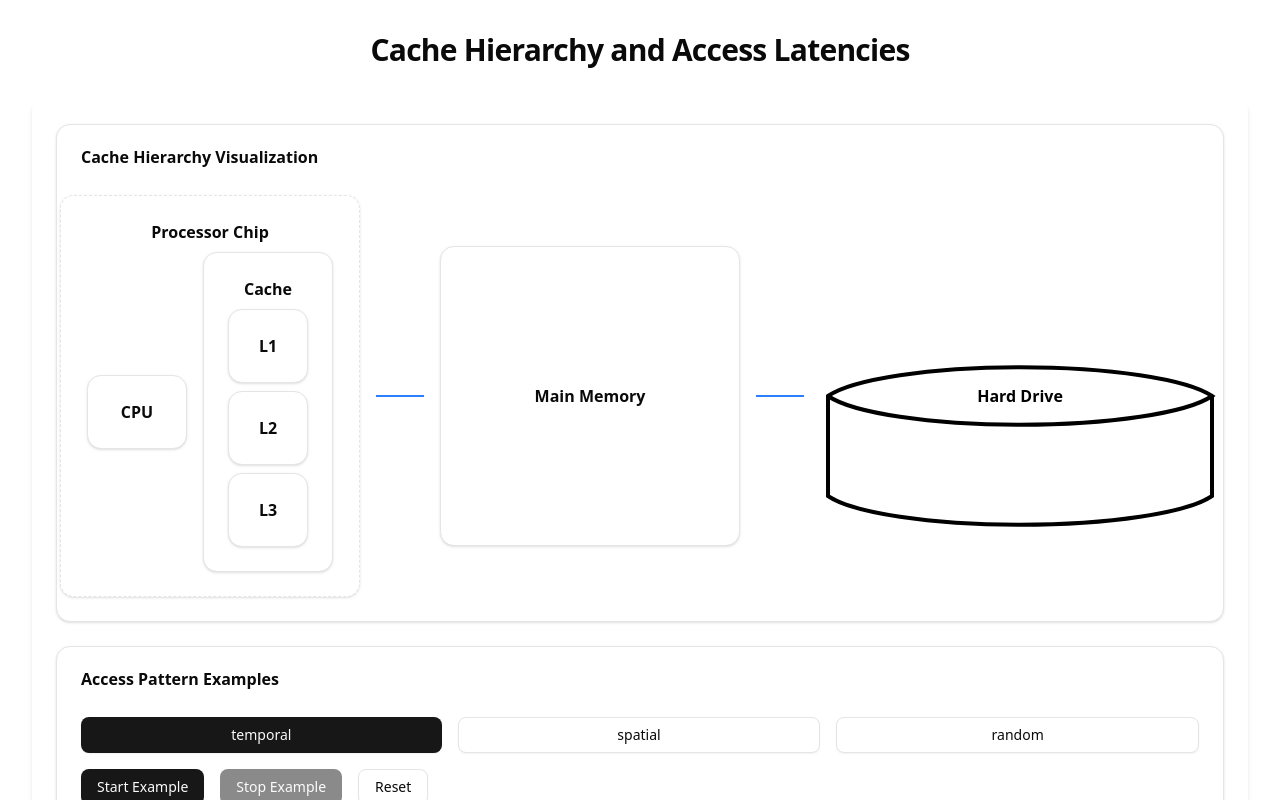
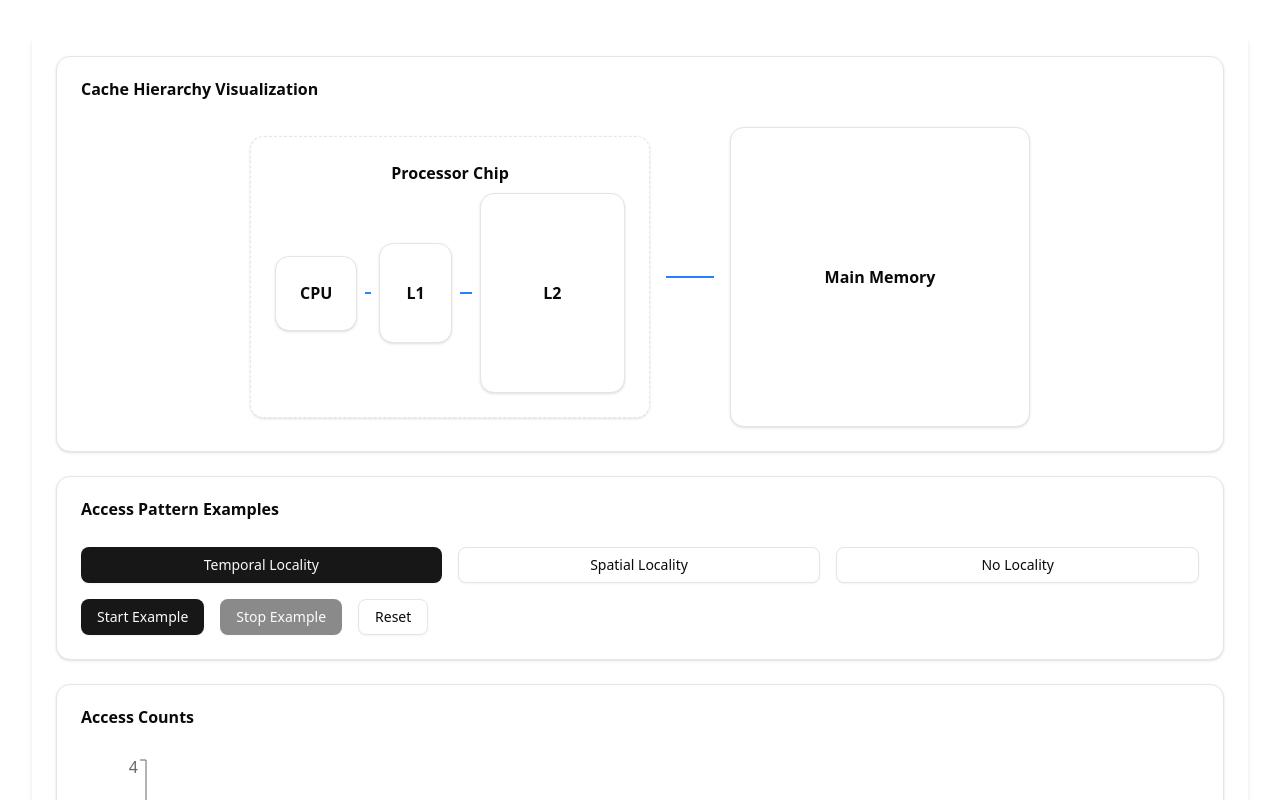
Before and after one commit to Goodr-Interactive/viz-computer-systems, a React (Vite) app: page /csc368/caches in a window 1280 px wide. Shown: the top 800 px of the page. Built offline with nearby package versions, Linux system fonts and the light colour scheme.

Commit message:
refactor

```diff
--- a/package.json
+++ b/package.json
@@ -23,7 +23,7 @@
     "@radix-ui/react-popover": "^1.1.13",
     "@radix-ui/react-progress": "^1.1.6",
     "@radix-ui/react-radio-group": "^1.3.6",
-    "@radix-ui/react-scroll-area": "^1.2.8",
+    "@radix-ui/react-scroll-area": "^1.2.9",
     "@radix-ui/react-select": "^2.2.4",
     "@radix-ui/react-separator": "^1.1.6",
     "@radix-ui/react-slider": "^1.3.4",
--- a/src/pages/csc368/cache/caches.tsx
+++ b/src/pages/csc368/cache/caches.tsx
@@ -5,10 +5,6 @@ import { CacheHierarchyVisualization } from "./components";
 export const Caches: React.FunctionComponent = () => {
   return (
     <div className="flex min-h-screen flex-col items-center gap-6 p-8">
-      <h1 className="mb-2 scroll-m-20 text-3xl font-bold tracking-tight">
-        Cache Hierarchy and Access Latencies
-      </h1>
-
       <div className="w-full max-w-7xl rounded-lg bg-white p-6 shadow-md">
         <CacheHierarchyVisualization />
       </div>
--- a/src/pages/csc368/cache/components/CacheHierarchyVisualization.tsx
+++ b/src/pages/csc368/cache/components/CacheHierarchyVisualization.tsx
@@ -3,12 +3,37 @@ import { Card, CardContent, CardHeader, CardTitle } from "@/components/ui/card";
 import { Button } from "@/components/ui/button";
 import { Slider } from "@/components/ui/slider";
 import { BarChart, XAxis, YAxis, Bar, ResponsiveContainer } from "recharts";
+import { Dialog, DialogContent, DialogHeader, DialogTitle, DialogTrigger } from "@/components/ui/dialog";
+import { Tooltip, TooltipContent, TooltipProvider, TooltipTrigger } from "@/components/ui/tooltip";
 import { stageSizesConfig, latencyConfigUIEnabled, accessCountsUIEnabled } from "./Config";
 
 const ACCESS_PATTERNS = {
   temporal: "temporal",
   spatial: "spatial",
-  random: "random",
+  noLocality: "noLocality",
+};
+
+const STAGE_EXPLANATIONS = {
+  cpu: {
+    title: "Central Processing Unit (CPU)",
+    description: "The CPU is the brain of the computer that executes instructions. When the CPU needs data, it first checks the cache hierarchy. The CPU operates at very high speeds and expects data to be available quickly. Any delay in data access directly impacts performance."
+  },
+  l1: {
+    title: "L1 Cache",
+    description: "L1 (Level 1) cache is the fastest and smallest cache, located directly on the CPU chip. It's split into instruction cache (I-cache) and data cache (D-cache). L1 cache has the lowest latency (typically 1-4 cycles) but limited capacity (usually 16-64 KB per core)."
+  },
+  l2: {
+    title: "L2 Cache (Shared)",
+    description: "L2 (Level 2) cache is larger than L1 but slower. It's a shared cache among CPU cores, serving as a buffer between L1 and main memory. L2 cache typically has 256KB-8MB capacity with latency around 10-20 cycles. It stores recently accessed data that didn't fit in L1 and allows cores to share data efficiently."
+  },
+  ram: {
+    title: "Main Memory (RAM)",
+    description: "Random Access Memory (RAM) is the primary storage for active programs and data. It's much larger than cache (gigabytes) but significantly slower (200-400 cycles latency). When data isn't found in any cache level, it must be fetched from RAM."
+  },
+  hardDisk: {
+    title: "Hard Disk Storage",
+    description: "Hard disk (or SSD) provides persistent storage for the operating system and applications. It has massive capacity but very high latency (thousands of cycles). Data must be loaded from disk into memory when a program starts or when accessing files."
+  }
 };
 
 export const CacheHierarchyVisualization: React.FC = () => {
@@ -16,12 +41,11 @@ export const CacheHierarchyVisualization: React.FC = () => {
   const [latencyConfig, setLatencyConfig] = useState({
     l1: 1,
     l2: 10,
-    l3: 30,
     ram: 300,
     hardDisk: 5000, // Added hard disk latency
   });
   const [amat, setAmat] = useState<number | null>(null);
-  const [accessCounts, setAccessCounts] = useState({ l1: 0, l2: 0, l3: 0, ram: 0, hardDisk: 0 }); // Added hard disk to access counts
+  const [accessCounts, setAccessCounts] = useState({ l1: 0, l2: 0, ram: 0, hardDisk: 0 }); // Added hard disk to access counts
   const [isSimulating, setIsSimulating] = useState(false);
   const [cacheStats, setCacheStats] = useState({
     firstAccessLatency: latencyConfig.hardDisk, // Initial latency for first access
@@ -34,16 +58,16 @@ export const CacheHierarchyVisualization: React.FC = () => {
   const simulateAccessPattern = () => {
     // Define miss rates based on access pattern and cache level
     const missRates = {
-      temporal: { l1: 0.1, l2: 0.2, l3: 0.3, ram: 0.8, hardDisk: 1.0 },
-      spatial: { l1: 0.3, l2: 0.15, l3: 0.25, ram: 0.7, hardDisk: 1.0 },
-      random: { l1: 0.8, l2: 0.85, l3: 0.9, ram: 0.95, hardDisk: 1.0 }
+      temporal: { l1: 0.1, l2: 0.2, ram: 0.8, hardDisk: 1.0 },
+      spatial: { l1: 0.3, l2: 0.15, ram: 0.7, hardDisk: 1.0 },
+      noLocality: { l1: 0.8, l2: 0.85, ram: 0.95, hardDisk: 1.0 },
     };
 
     // Startup cost: On first access, we need to reach hard disk for initial loading
     const STARTUP_CYCLES = 10;
     let isFirstAccess = false;
 
-    setCacheStats(prev => {
+    setCacheStats((prev) => {
       if (prev.totalAccesses === 0) {
         isFirstAccess = true;
       }
@@ -51,7 +75,7 @@ export const CacheHierarchyVisualization: React.FC = () => {
     });
 
     // Simulate cache hierarchy access - check each level sequentially
-    const levels: Array<keyof typeof latencyConfig> = ["l1", "l2", "l3", "ram", "hardDisk"];
+    const levels: Array<keyof typeof latencyConfig> = ["l1", "l2", "ram", "hardDisk"];
     let totalLatency = 0;
     let hitLevel: keyof typeof latencyConfig | null = null;
     let accessCount = 0;
@@ -139,7 +163,7 @@ export const CacheHierarchyVisualization: React.FC = () => {
   const resetSimulation = () => {
     setIsSimulating(false);
     setAmat(null);
-    setAccessCounts({ l1: 0, l2: 0, l3: 0, ram: 0, hardDisk: 0 });
+    setAccessCounts({ l1: 0, l2: 0, ram: 0, hardDisk: 0 });
     setCacheStats({
       firstAccessLatency: latencyConfig.hardDisk,
       subsequentAccessLatency: latencyConfig.l1,
@@ -150,6 +174,7 @@ export const CacheHierarchyVisualization: React.FC = () => {
   };
 
   const renderHierarchy = () => (
+    <TooltipProvider>
       <div className="flex flex-col items-center space-y-4">
         <div className="flex items-center space-x-4">
           <Card
@@ -158,90 +183,124 @@ export const CacheHierarchyVisualization: React.FC = () => {
           >
             <CardContent>
               <div className="font-semibold">Processor Chip</div>
-            <div className="flex items-center  justify-center space-x-4 mt-2">
+              <div className="mt-2 flex items-center justify-center space-x-2">
+                <Dialog>
+                  <Tooltip>
+                    <TooltipTrigger asChild>
+                      <DialogTrigger asChild>
                         <Card
-                className={`text-center border-${stageSizesConfig.cpu.borderStyle} border-${stageSizesConfig.cpu.borderColor}`}
-                style={{ width: `${stageSizesConfig.cpu.width}px` }}
+                          className={`flex items-center justify-center text-center border-${stageSizesConfig.cpu.borderStyle} border-${stageSizesConfig.cpu.borderColor} cursor-pointer hover:bg-gray-100 transition-colors`}
+                          style={{ width: `${stageSizesConfig.cpu.width}px`, height: `${stageSizesConfig.cpu.height}px` }}
                         >
-                <CardContent>
+                          <CardContent className="flex items-center justify-center">
                             <div className="font-semibold">CPU</div>
                           </CardContent>
                         </Card>
+                      </DialogTrigger>
+                    </TooltipTrigger>
+                    <TooltipContent>
+                      <p>Click to learn more about the CPU</p>
+                    </TooltipContent>
+                  </Tooltip>
+                  <DialogContent>
+                    <DialogHeader>
+                      <DialogTitle>{STAGE_EXPLANATIONS.cpu.title}</DialogTitle>
+                    </DialogHeader>
+                    <p>{STAGE_EXPLANATIONS.cpu.description}</p>
+                  </DialogContent>
+                </Dialog>
+                <div className="h-0.5 w-2 bg-blue-500"></div>
+                <Dialog>
+                  <Tooltip>
+                    <TooltipTrigger asChild>
+                      <DialogTrigger asChild>
                         <Card
-                className={`text-center border-${stageSizesConfig.cache.borderStyle} border-${stageSizesConfig.cache.borderColor}`}
-                style={{ width: `${stageSizesConfig.cache.width}px` }}
+                          className={`flex items-center justify-center text-center border-${stageSizesConfig.l1Cache.borderStyle} border-${stageSizesConfig.l1Cache.borderColor} cursor-pointer hover:bg-gray-100 transition-colors`}
+                          style={{
+                            width: `${stageSizesConfig.l1Cache.width}px`,
+                            height: `${stageSizesConfig.l1Cache.height}px`,
+                          }}
                         >
-                <CardContent>
-                  <div className="font-semibold">Cache</div>
-                  <div className="flex flex-col space-y-2 mt-2">
-                    <Card
-                      className={`text-center border-${stageSizesConfig.l1Cache.borderStyle} border-${stageSizesConfig.l1Cache.borderColor}`}
-                    >
-                      <CardContent>
+                          <CardContent className="flex items-center justify-center">
                             <div className="font-semibold">L1</div>
                           </CardContent>
                         </Card>
+                      </DialogTrigger>
+                    </TooltipTrigger>
+                    <TooltipContent>
+                      <p>Click to learn more about L1 Cache</p>
+                    </TooltipContent>
+                  </Tooltip>
+                  <DialogContent>
+                    <DialogHeader>
+                      <DialogTitle>{STAGE_EXPLANATIONS.l1.title}</DialogTitle>
+                    </DialogHeader>
+                    <p>{STAGE_EXPLANATIONS.l1.description}</p>
+                  </DialogContent>
+                </Dialog>
+                <div className="h-0.5 w-4 bg-blue-500"></div>
+                <Dialog>
+                  <Tooltip>
+                    <TooltipTrigger asChild>
+                      <DialogTrigger asChild>
                         <Card
-                      className={`text-center border-${stageSizesConfig.l2Cache.borderStyle} border-${stageSizesConfig.l2Cache.borderColor}`}
+                          className={`flex items-center justify-center text-center border-${stageSizesConfig.l2Cache.borderStyle} border-${stageSizesConfig.l2Cache.borderColor} cursor-pointer hover:bg-gray-100 transition-colors`}
+                        style={{
+                          width: `${stageSizesConfig.l2Cache.width}px`,
+                          height: `${stageSizesConfig.l2Cache.height}px`,
+                        }}
                     >
-                      <CardContent>
+                          <CardContent className="flex items-center justify-center">
                             <div className="font-semibold">L2</div>
                           </CardContent>
                         </Card>
-                    <Card
-                      className={`text-center border-${stageSizesConfig.l3Cache.borderStyle} border-${stageSizesConfig.l3Cache.borderColor}`}
-                    >
-                      <CardContent>
-                        <div className="font-semibold">L3</div>
-                      </CardContent>
-                    </Card>
+                      </DialogTrigger>
+                    </TooltipTrigger>
+                    <TooltipContent>
+                      <p>Click to learn more about L2 Shared Cache</p>
+                    </TooltipContent>
+                  </Tooltip>
+                  <DialogContent>
+                    <DialogHeader>
+                      <DialogTitle>{STAGE_EXPLANATIONS.l2.title}</DialogTitle>
+                    </DialogHeader>
+                    <p>{STAGE_EXPLANATIONS.l2.description}</p>
+                  </DialogContent>
+                </Dialog>
               </div>
             </CardContent>
           </Card>
-            </div>
-          </CardContent>
-        </Card>
-        <div className="w-12 h-0.5 bg-blue-500"></div>
+          <div className="h-0.5 w-12 bg-blue-500"></div>
+          <Dialog>
+            <Tooltip>
+              <TooltipTrigger asChild>
+                <DialogTrigger asChild>
                   <Card
-          className={`flex items-center justify-center text-center border-${stageSizesConfig.mainMemory.borderStyle} border-${stageSizesConfig.mainMemory.borderColor}`}
-          style={{ width: `${stageSizesConfig.mainMemory.width}px`, height: `${stageSizesConfig.mainMemory.height}px` }}
+                    className={`flex items-center justify-center text-center border-${stageSizesConfig.mainMemory.borderStyle} border-${stageSizesConfig.mainMemory.borderColor} cursor-pointer hover:bg-gray-100 transition-colors`}
+                    style={{
+                      width: `${stageSizesConfig.mainMemory.width}px`,
+                      height: `${stageSizesConfig.mainMemory.height}px`,
+                    }}
                   >
                     <CardContent>
                       <div className="font-semibold">Main Memory</div>
                     </CardContent>
                   </Card>
-        <div className="w-12 h-0.5 bg-blue-500"></div>
-        {stageSizesConfig.hardDisk && (
-          <div
-            style={{
-              width: stageSizesConfig.hardDisk.width,
-              height: stageSizesConfig.hardDisk.height,
-              display: "flex",
-              alignItems: "center",
-              justifyContent: "center",
-              position: "relative",
-            }}
-          >
-            <svg xmlns="http://www.w3.org/2000/svg" viewBox="0 0 100 100">
-              <path
-                d="M2,50 A50,10 0 0,0 98,50 A50,10 0 0,0 2,50 L2,75 A50,10,0 0,0 98,75 L98,50"
-                style={{ stroke: "#000000", fill: "none" }}
-              />
-            </svg>
-            <div
-              style={{
-                position: "absolute",
-                color: "#000000",
-                fontWeight: "bold",
-                textAlign: "center",
-              }}
-            >
-              Hard Drive
+                </DialogTrigger>
+              </TooltipTrigger>
+              <TooltipContent>
+                <p>Click to learn more about Main Memory (RAM)</p>
+              </TooltipContent>
+            </Tooltip>
+            <DialogContent>
+              <DialogHeader>
+                <DialogTitle>{STAGE_EXPLANATIONS.ram.title}</DialogTitle>
+              </DialogHeader>
+              <p>{STAGE_EXPLANATIONS.ram.description}</p>
+            </DialogContent>
+          </Dialog>      </div>
       </div>
-          </div>
-        )}
-      </div>
-    </div>
+    </TooltipProvider>
   );
 
   const renderConfiguration = () => (
@@ -251,9 +310,7 @@ export const CacheHierarchyVisualization: React.FC = () => {
           <div className="w-24 text-right font-semibold capitalize">{level}</div>
           <Slider
             value={[latency]}
-            onValueChange={(value) =>
-              setLatencyConfig((prev) => ({ ...prev, [level]: value[0] }))
-            }
+            onValueChange={(value) => setLatencyConfig((prev) => ({ ...prev, [level]: value[0] }))}
             max={500}
             min={1}
             step={1}
@@ -274,7 +331,9 @@ export const CacheHierarchyVisualization: React.FC = () => {
           onClick={() => setSelectedPattern(pattern as keyof typeof ACCESS_PATTERNS)}
           className="flex-1"
         >
-          {pattern}
+          {pattern === "temporal" ? "Temporal Locality" :
+           pattern === "spatial" ? "Spatial Locality" :
+           pattern === "noLocality" ? "No Locality" : pattern}
         </Button>
       ))}
     </div>
@@ -295,33 +354,29 @@ export const CacheHierarchyVisualization: React.FC = () => {
     const missRates = {
       temporal: { l1: 0.1, l2: 0.2, l3: 0.3, ram: 0.8, hardDisk: 1.0 },
       spatial: { l1: 0.3, l2: 0.15, l3: 0.25, ram: 0.7, hardDisk: 1.0 },
-      random: { l1: 0.8, l2: 0.85, l3: 0.9, ram: 0.95, hardDisk: 1.0 }
+      noLocality: { l1: 0.8, l2: 0.85, l3: 0.9, ram: 0.95, hardDisk: 1.0 },
     };
 
     return (
       <div className="mt-4 text-center">
         <h4 className="text-lg font-semibold">Statistics</h4>
-        <p className="text-sm text-muted-foreground">
-          Total Accesses: {cacheStats.totalAccesses}
-        </p>
-        <p className="text-sm text-muted-foreground">
+        <p className="text-muted-foreground text-sm">Total Accesses: {cacheStats.totalAccesses}</p>
+        <p className="text-muted-foreground text-sm">
           Startup Cycles Used: {cacheStats.startupCycles}
         </p>
-        <p className="text-sm text-muted-foreground">
+        <p className="text-muted-foreground text-sm">
           First Access Latency: {cacheStats.firstAccessLatency} cycles
         </p>
-        <p className="text-sm text-muted-foreground">
+        <p className="text-muted-foreground text-sm">
           Subsequent Access Latency: {cacheStats.subsequentAccessLatency} cycles
         </p>
-        <p className="text-sm text-muted-foreground">
-          Cache Misses: {cacheStats.cacheMisses}
-        </p>
+        <p className="text-muted-foreground text-sm">Cache Misses: {cacheStats.cacheMisses}</p>
         <div className="mt-2">
-          <h5 className="font-semibold text-sm">Current Pattern ({selectedPattern}) Hit Rates:</h5>
+          <h5 className="text-sm font-semibold">Current Pattern ({selectedPattern}) Hit Rates:</h5>
           {Object.entries(missRates[selectedPattern]).map(([level, missRate]) => {
             const hitRate = 1 - missRate;
             return (
-              <p key={level} className="text-sm text-muted-foreground">
+              <p key={level} className="text-muted-foreground text-sm">
                 {level.toUpperCase()}: {(hitRate * 100).toFixed(1)}% hit rate
               </p>
             );
@@ -355,7 +410,7 @@ export const CacheHierarchyVisualization: React.FC = () => {
         </CardHeader>
         <CardContent>
           {renderAccessPattern()}
-          <div className="flex space-x-4 mt-4">
+          <div className="mt-4 flex space-x-4">
             <Button onClick={startSimulation} disabled={isSimulating}>
               Start Example
             </Button>
@@ -388,7 +443,9 @@ export const CacheHierarchyVisualization: React.FC = () => {
       {amat !== null && (
         <div className="mt-4 text-center">
           <h4 className="text-lg font-semibold">Memory Statistics</h4>
-          <p className="text-sm text-muted-foreground">Average Memory Access Time (AMAT): {amat.toFixed(2)} cycles</p>
+          <p className="text-muted-foreground text-sm">
+            Average Memory Access Time (AMAT): {amat.toFixed(2)} cycles
+          </p>
         </div>
       )}
     </div>
--- a/src/pages/csc368/cache/components/Config.ts
+++ b/src/pages/csc368/cache/components/Config.ts
@@ -1,31 +1,24 @@
 export const stageSizesConfig = {
   processorChip: {
-    width: 300,
+    width: 400,
     borderStyle: "dashed",
     borderColor: "gray-400",
   },
   cpu: {
     width: 100,
-    borderStyle: "solid",
-    borderColor: "gray-400",
-  },
-  cache: {
-    width: 130,
+    height: 75,
     borderStyle: "solid",
     borderColor: "gray-400",
   },
   l1Cache: {
-    width: "full",
+    width: 100,
+    height: 100,
     borderStyle: "solid",
     borderColor: "gray-400",
   },
   l2Cache: {
-    width: "full",
-    borderStyle: "solid",
-    borderColor: "gray-400",
-  },
-  l3Cache: {
-    width: "full",
+    width: 200,
+    height: 200,
     borderStyle: "solid",
     borderColor: "gray-400",
   },
@@ -35,13 +28,6 @@ export const stageSizesConfig = {
     borderStyle: "solid",
     borderColor: "gray-400",
   },
-  hardDisk: {
-    width: 400,
-    height: 200,
-    borderStyle: "solid",
-    borderColor: "gray-400",
-    shape: "cylinder",
-  },
 };
 
 export const latencyConfigDefaults = {
@@ -49,7 +35,6 @@ export const latencyConfigDefaults = {
   l2: 10,
   l3: 30,
   ram: 300,
-  hardDisk: 5000, // Added default latency for hard disk
 };
 
 export const latencyConfigUIEnabled = false; // Added flag to enable/disable latency config UI
```
Also changed, not shown: src/pages/csc368/cache/components/AddressBitVisualization.tsx (+56 -32 lines), src/pages/csc368/cache/components/WorkloadTester.tsx (+84 -69 lines), 1 other file (tests, documents, lock files or other folders). Lines whose indentation alone changed are shown as unchanged.
